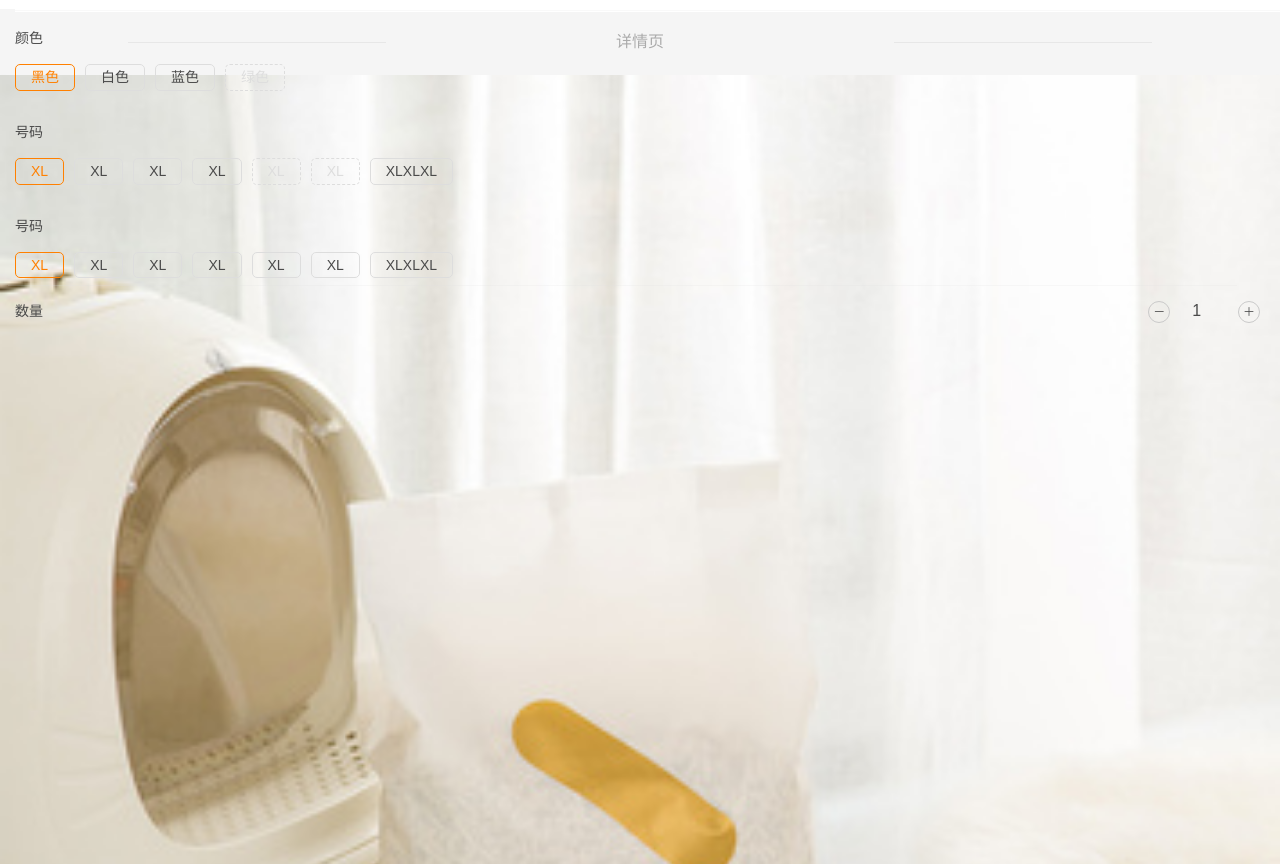
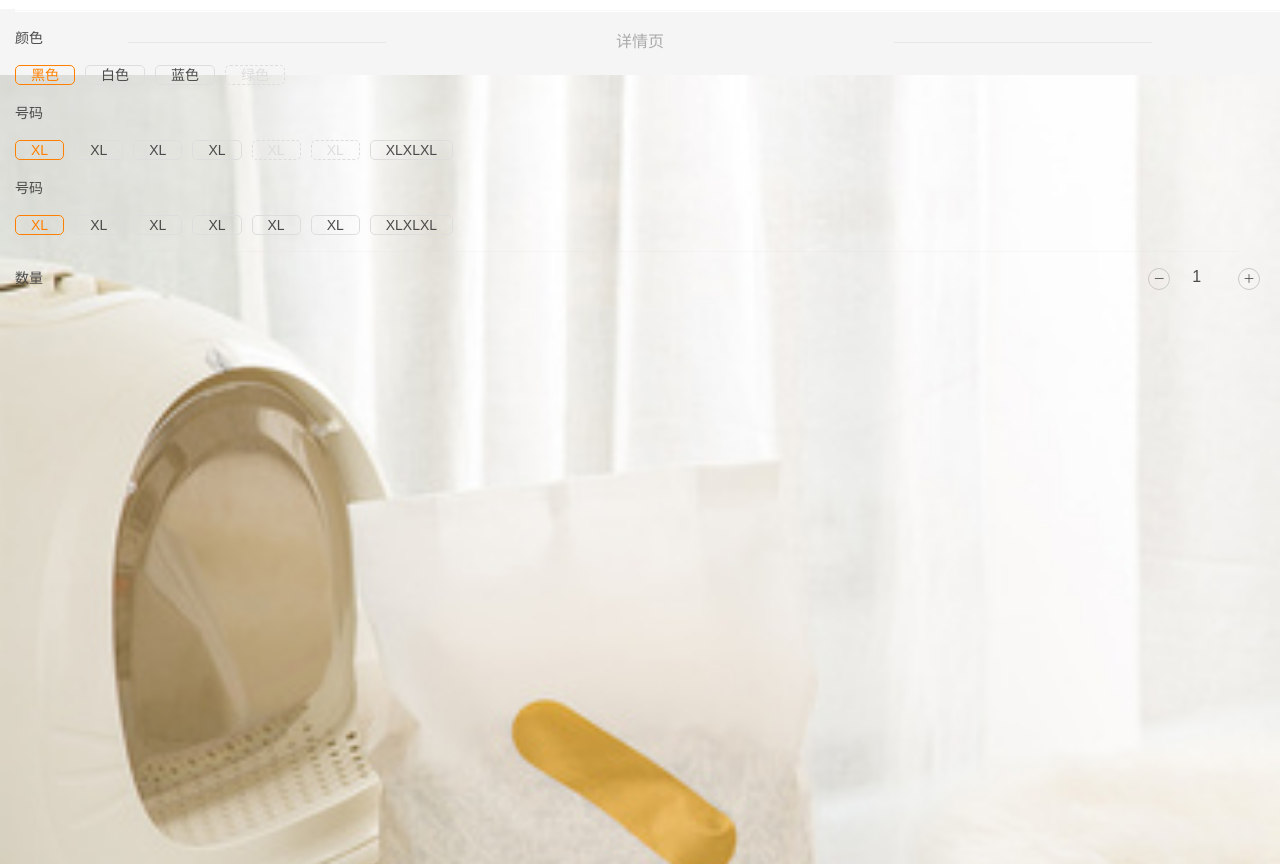
Before and after one commit to echo-cui/project_hkb_store, a website: page src/view/introduce_use.ejs in a window 1280 px wide. Shown: the part 890-1754 px from the top of the page. Drawn offline with nearby package versions, Linux system fonts and the light colour scheme; files that its build step writes are made by us from their sources.

Commit message:
商品选择模块修改

```diff
--- a/src/component/shop_introduce/introduce_use.ejs
+++ b/src/component/shop_introduce/introduce_use.ejs
@@ -327,10 +327,14 @@
                     <div class="spec-item">
                         <div class="sku_title">颜色</div>
                         <div class="sku_contain ">
-                            <a class="sku_box choose_tab">黑色</a>
-                            <a class="sku_box">白色</a>
-                            <a class="sku_box">蓝色</a>
-                            <a class="sku_box out_of_stock">绿色</a>
+                           <span class="span_box"><a class="sku_box choose_tab">黑色</a></span>
+                            <span class="span_box"><a class="sku_box">白色</a></span>
+                            <span class="span_box"><a class="sku_box">蓝色</a></span>
+                            <span class="span_box"><a class="sku_box out_of_stock">绿色</a></span>
+
+
+
+
                     </div>
                     </div>
 
@@ -338,13 +342,13 @@
                     <div class="spec-item">
                         <div class="sku_title">号码</div>
                         <div class="sku_contain ">
-                            <a class="sku_box choose_tab">XL</a>
-                            <a class="sku_box">XL</a>
-                            <a class="sku_box">XL</a>
-                            <a class="sku_box">XL</a>
-                            <a class="sku_box out_of_stock">XL</a>
-                            <a class="sku_box out_of_stock">XL</a>
-                            <a class="sku_box">XLXLXL</a>
+                            <span class="span_box"> <a class="sku_box choose_tab">XL</a></span>
+                            <span class="span_box"> <a class="sku_box">XL</a></span>
+                           <span class="span_box">  <a class="sku_box">XL</a></span>
+                            <span class="span_box"> <a class="sku_box">XL</a></span>
+                           <span class="span_box">  <a class="sku_box out_of_stock">XL</a></span>
+                            <span class="span_box"> <a class="sku_box out_of_stock">XL</a></span>
+                            <span class="span_box"> <a class="sku_box">XLXLXL</a></span>
 
                         </div>
                     </div>
@@ -353,13 +357,13 @@
                     <div class="spec-item">
                         <div class="sku_title">号码</div>
                         <div class="sku_contain ">
-                            <a class="sku_box choose_tab">XL</a>
-                            <a class="sku_box">XL</a>
-                            <a class="sku_box">XL</a>
-                            <a class="sku_box">XL</a>
-                            <a class="sku_box">XL</a>
-                            <a class="sku_box">XL</a>
-                            <a class="sku_box">XLXLXL</a>
+                            <span class="span_box"> <a class="sku_box choose_tab">XL</a></span>
+                            <span class="span_box">  <a class="sku_box">XL</a></span>
+                            <span class="span_box"> <a class="sku_box">XL</a></span>
+                            <span class="span_box">   <a class="sku_box">XL</a></span>
+                            <span class="span_box">  <a class="sku_box">XL</a></span>
+                            <span class="span_box">  <a class="sku_box">XL</a></span>
+                            <span class="span_box"> <a class="sku_box">XLXLXL</a></span>
 
                         </div>
                     </div>
--- a/src/component/shop_pay/pay_page.less
+++ b/src/component/shop_pay/pay_page.less
@@ -245,6 +245,8 @@
         }
       }
 
+
+
       .hkb_price {
         text-align: right;
         color: #4a4a4a;
--- a/src/component/shop_pop_up/introduce_pop_up.less
+++ b/src/component/shop_pop_up/introduce_pop_up.less
@@ -131,12 +131,16 @@
           align-items: center;
           justify-content: flex-start;
 
+          .span_box{
+            margin:5px 10px;
+          }
+
           .sku_box {
             border: 1px solid #dddddd;
             border-radius: 5px;
             text-align: center;
             padding: 1px 15px;
-            margin: 0 10px 15px 0;
+           /* margin: 0 10px 15px 0;*/
 
             &.choose_tab {
               border: 1px solid #ff8000;
```
